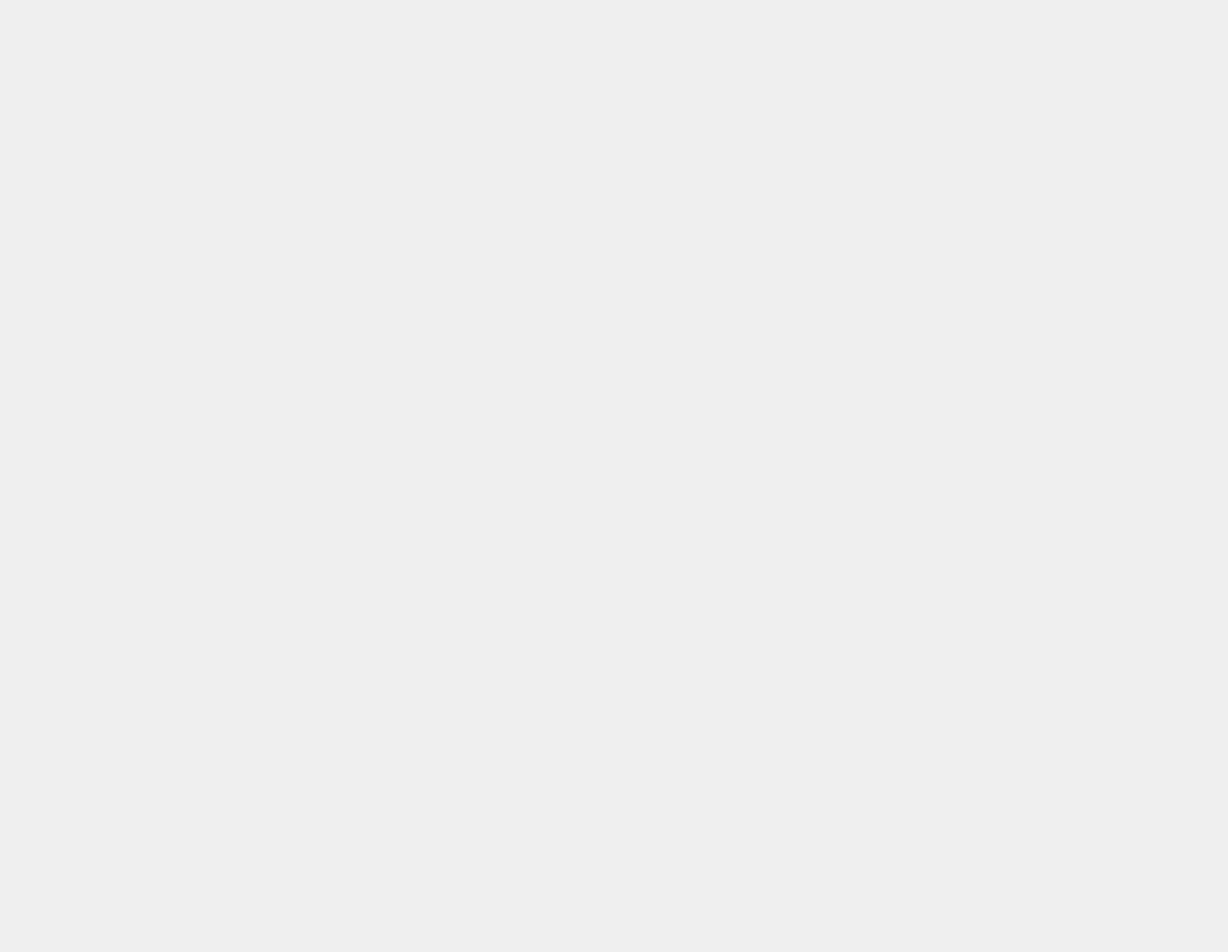
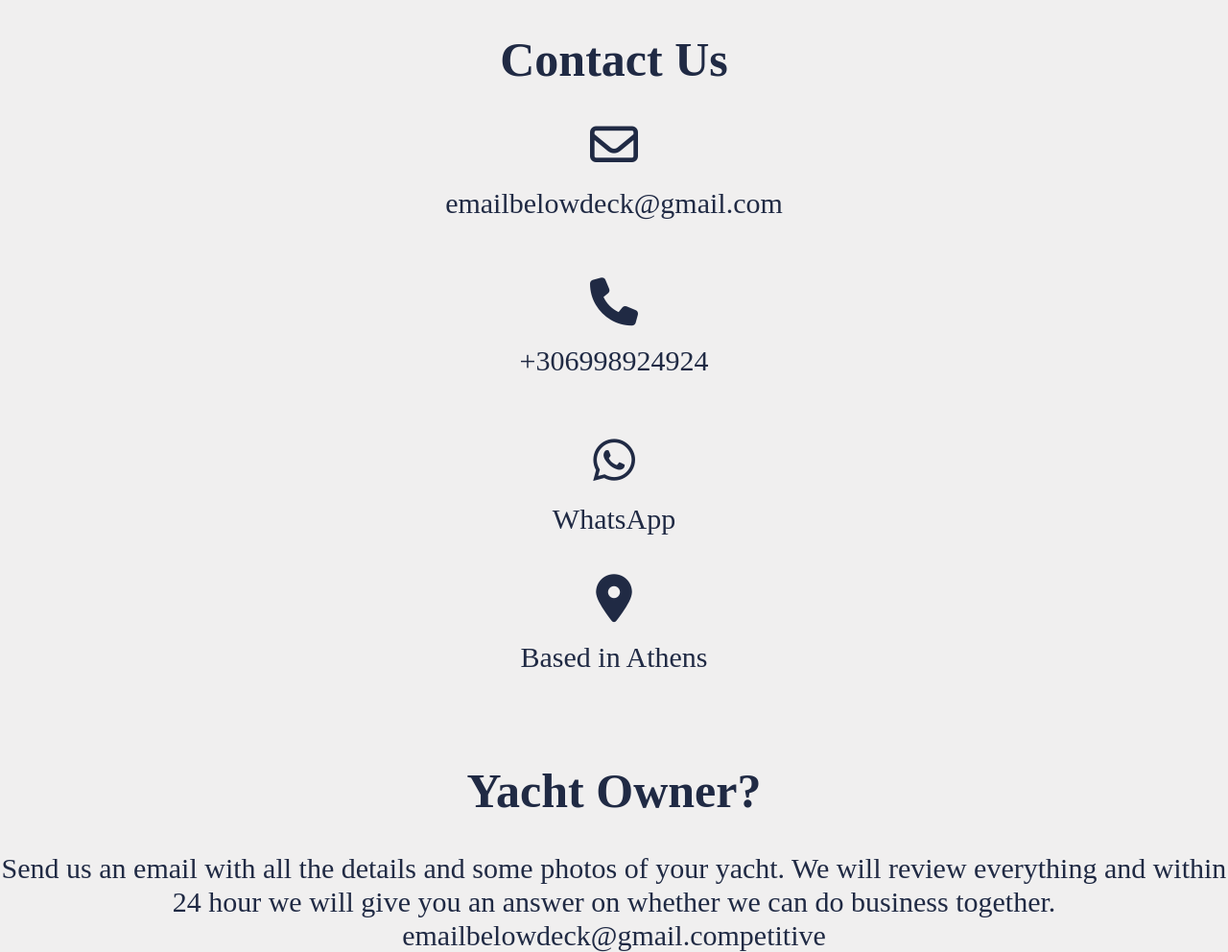
Before and after one commit to jancaaleksandar/Below-Deck, a plain HTML site: page contact.html in a window 1280 px wide. Shown: the whole page at 96% size. Before the commit the page ends 800 px from the top, so only its background shows below. Drawn offline with Linux system fonts and the light colour scheme.

Commit message:
contact page without footer and nav.

```diff
--- a/contact.html
+++ b/contact.html
@@ -13,3 +13,39 @@
       crossorigin="anonymous"
     ></script>
   </head>
+  <section>
+    <h1 class="contact-heading">Contact Us</h1>
+  </section>
+  <section class="contact">
+    <div class="contact--flex">
+      <div class="contact--content">
+        <i class="fa-regular fa-envelope"></i>
+        <p class="contact-content-text">emailbelowdeck@gmail.com</p>
+      </div>
+      <div class="contact--content">
+        <i class="fa-solid fa-phone"></i>
+        <p class="contact-content-text">+306998924924</p>
+      </div>
+      <div class="contact--content">
+        <i class="fa-brands fa-whatsapp"></i>
+        <p class="contact-padding" >
+          <a
+            class="contact-content-text"
+            href="https://wa.me/306998924924?text=Hello"
+            >WhatsApp</a
+          >
+        </p>
+      </div>
+      <div class="contact--content">
+        <i class="fa-sharp fa-solid fa-location-dot"></i>
+        <p class="contact-content-text">Based in Athens</p>
+      </div>
+    </div>
+  </section>
+  <section>
+    <h1 class="contact-heading" >Yacht Owner?</h1>
+    <p class="contact--text" >Send us an email with all the details and some photos of your yacht. We will review everything and within 24 hour we will give you an answer on whether we can do business together. </p>
+    <p class="contact--text">emailbelowdeck@gmail.competitive</p>
+  </section>
+  <script src="/main.js"></script>
+</html>
--- a/css/styles.css
+++ b/css/styles.css
@@ -399,7 +399,7 @@ a {
 @media screen and (min-width: 768px) {
   .footer--flex {
     flex-direction: row;
-    justify-content: space-evenly;
+    justify-content: space-between;
   }
   .footer--heading {
     font-size: 3.5rem;
@@ -412,6 +412,16 @@ a {
   }
   .contact--numbers {
     font-size: 1.8rem;
+  }
+  .footer--locations{
+    padding-left: 5vh;
+  }
+  .footer--about{
+    padding-left: 6vh;
+
+  }
+  .footer--contact-us{
+    justify-content: right;
   }
 }
 /* Privacy Page */
@@ -495,3 +505,34 @@ a {
     padding: 0rem 5rem;
   }
 }
+/* Contact Page */
+.contact--flex{
+  display: flex;
+  flex-direction: column;
+}
+.contact{
+  text-align: center;
+}
+.contact i{
+  font-size: 5rem;
+  padding-bottom: 1rem;
+}
+.contact-heading{
+  font-size: 5rem;
+  text-align: center;
+}
+.contact--content{
+  font-size: 3rem;
+  margin-bottom: 4rem;
+}
+.contact-content-text{
+  padding: 1rem 0 2rem 0;
+}
+.contact-padding{
+  padding-top: 1rem;
+}
+.contact--text{
+  text-align: center;
+  font-size: 3rem;
+  line-height: 3.5rem;
+}
```
Also changed, not shown: index.html (+9 -9 lines), showcase.html (+4 -0 lines).
